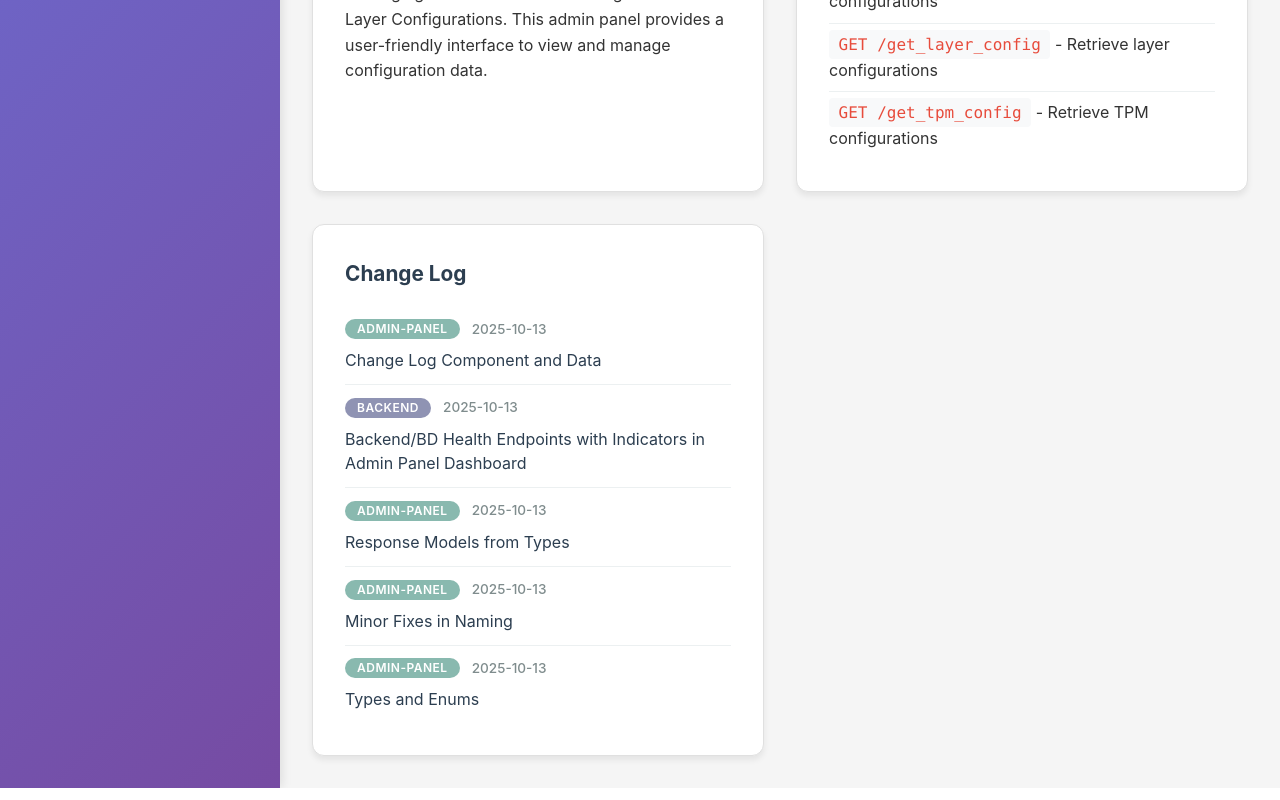
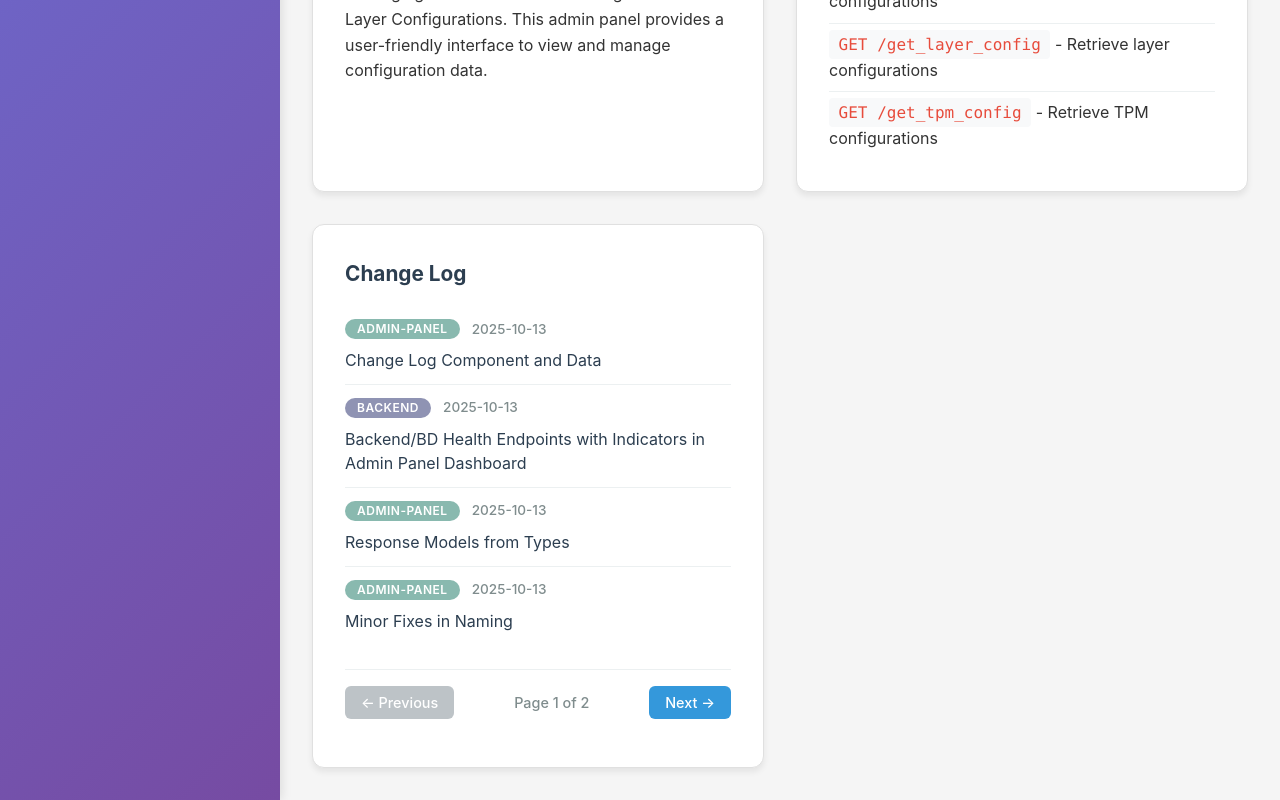
Before and after one commit to dtruchan-commits/ScriPTA-app, a React (Vite) app in the folder frontends/admin-panel/: page / in a window 1280 px wide. Shown: the part 1161-1961 px from the top of the page. Built offline with nearby package versions, Linux system fonts and the light colour scheme; no server answers.

Commit message:
Admin-Panel: Change Log Pagination

```diff
--- a/frontends/admin-panel/src/components/ChangeLog.tsx
+++ b/frontends/admin-panel/src/components/ChangeLog.tsx
@@ -1,4 +1,4 @@
-import React from 'react';
+import React, { useState } from 'react';
 import { ChangelogType } from '../types';
 
 interface ChangeLogEntry {
@@ -9,9 +9,28 @@ interface ChangeLogEntry {
 
 interface ChangeLogProps {
   entries: ChangeLogEntry[];
+  itemsPerPage?: number;
 }
 
-const ChangeLog: React.FC<ChangeLogProps> = ({ entries }) => {
+const ChangeLog: React.FC<ChangeLogProps> = ({ entries, itemsPerPage = 4 }) => {
+  const [currentPage, setCurrentPage] = useState(0);
+
+  const totalPages = Math.ceil(entries.length / itemsPerPage);
+  const startIndex = currentPage * itemsPerPage;
+  const endIndex = startIndex + itemsPerPage;
+  const currentEntries = entries.slice(startIndex, endIndex);
+
+  const goToNextPage = () => {
+    if (currentPage < totalPages - 1) {
+      setCurrentPage(currentPage + 1);
+    }
+  };
+
+  const goToPreviousPage = () => {
+    if (currentPage > 0) {
+      setCurrentPage(currentPage - 1);
+    }
+  };
   const getPillClass = (type: ChangelogType) => {
     switch (type) {
       case ChangelogType.ADMIN_PANEL:
@@ -29,8 +48,8 @@ const ChangeLog: React.FC<ChangeLogProps> = ({ entries }) => {
     <div className="info-section">
       <h3>Change Log</h3>
       <ul className="changelog-list">
-        {entries.map((entry, index) => (
-          <li key={index}>
+        {currentEntries.map((entry, index) => (
+          <li key={startIndex + index}>
             <div className="changelog-header">
               <span className={getPillClass(entry.type)}>{entry.type}</span>
               <span className="changelog-date">{entry.date}</span>
@@ -41,6 +60,30 @@ const ChangeLog: React.FC<ChangeLogProps> = ({ entries }) => {
           </li>
         ))}
       </ul>
+
+      {totalPages > 1 && (
+        <div className="changelog-pagination">
+          <button
+            className="pagination-btn"
+            onClick={goToPreviousPage}
+            disabled={currentPage === 0}
+          >
+            ← Previous
+          </button>
+
+          <span className="pagination-info">
+            Page {currentPage + 1} of {totalPages}
+          </span>
+
+          <button
+            className="pagination-btn"
+            onClick={goToNextPage}
+            disabled={currentPage === totalPages - 1}
+          >
+            Next →
+          </button>
+        </div>
+      )}
     </div>
   );
 };
--- a/frontends/admin-panel/src/styles/admin.css
+++ b/frontends/admin-panel/src/styles/admin.css
@@ -351,6 +351,44 @@ body {
 
 .changelog-item {
   line-height: 1.5;
+}
+
+.changelog-pagination {
+  display: flex;
+  justify-content: space-between;
+  align-items: center;
+  margin-top: 1.5rem;
+  padding: 1rem 0;
+  border-top: 1px solid #ecf0f1;
+}
+
+.pagination-btn {
+  background: #3498db;
+  color: white;
+  border: none;
+  padding: 0.5rem 1rem;
+  border-radius: 6px;
+  cursor: pointer;
+  font-size: 0.9rem;
+  font-weight: 500;
+  transition: all 0.3s ease;
+}
+
+.pagination-btn:hover:not(:disabled) {
+  background: #2980b9;
+  transform: translateY(-1px);
+}
+
+.pagination-btn:disabled {
+  background: #bdc3c7;
+  cursor: not-allowed;
+  transform: none;
+}
+
+.pagination-info {
+  font-size: 0.9rem;
+  color: #7f8c8d;
+  font-weight: 500;
 }
 
 /* Config Views */
```
